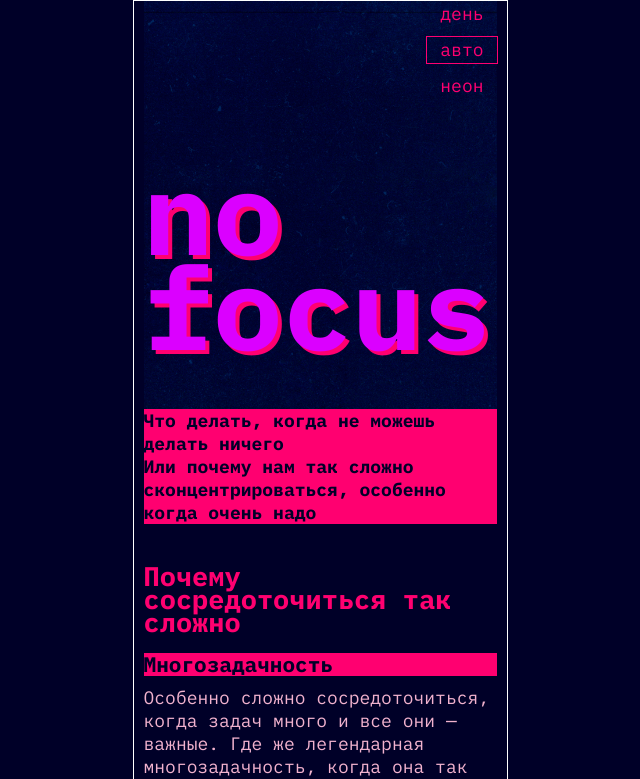
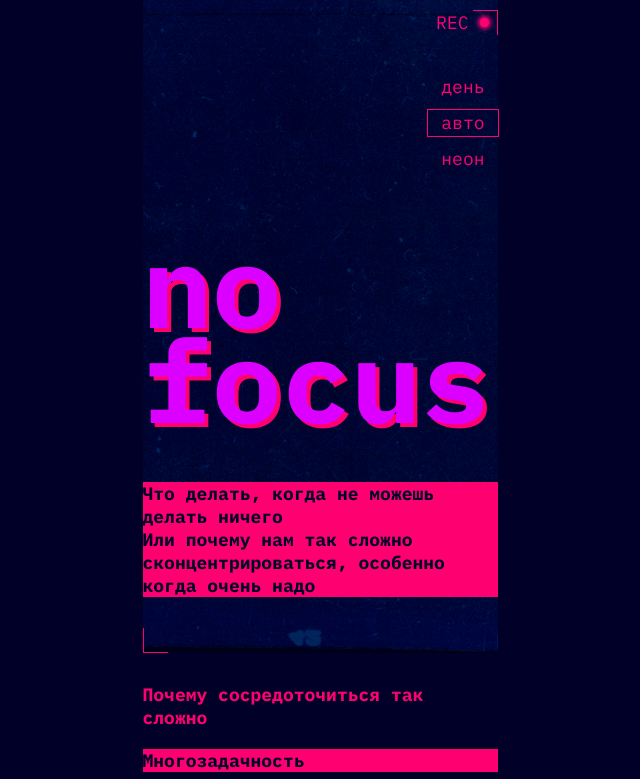
Before and after one commit to KateBolotova/slozhno-sosredotochitsya, a plain HTML site: page index.html in a window 1280 px wide. Shown: the top 779 px of the page, without its empty margins (320-960 px from the left). Drawn offline with Linux system fonts and the light colour scheme.

Commit message:
feat: added decoration in header and footer

```diff
--- a/index.html
+++ b/index.html
@@ -5,6 +5,8 @@
   <meta http-equiv="X-UA-Compatible" content="IE=edge"/>
   <meta name="viewport" content="width=device-width, initial-scale=1.0"/>
   <title>Сложно сосредоточиться</title>
+  <link rel="icon" href="./images/favicon.ico">
+  <link rel="icon" href="./images/favicon.svg" type="image/svg+xml">
   <link rel="stylesheet" href="fonts/fonts.css">
   <link rel="stylesheet" href="./styles/variables.css">
   <link rel="stylesheet" href="./styles/style.css">
@@ -15,6 +17,9 @@
 </head>
 <body class="page">
 <header class="header decorated-zone">
+  <div class="header__decor">
+    <span class="header__decoration">REC</span><span class="decoration_corner"></span>
+  </div>
   <nav class="header__theme-menu">
     <ul class="header__theme-menu-list">
       <li class="header__theme-menu-item">
@@ -48,6 +53,7 @@
     Что делать, когда не можешь делать ничего <br>
     Или почему нам так сложно сконцентрироваться, особенно когда очень надо
   </h1>
+  <div class="decor_bottom"></div>
 </header>
 <script src="./scripts/script.js"></script>
 <main>
@@ -62,7 +68,9 @@
       Особенно сложно сосредоточиться, когда задач много и все они — важные.
       Где же легендарная многозадачность, когда она так нужна вам (и всем
       нанимающим менеджерам этого мира)? А дело в том, что её просто не
-      существует. Исследователи <a class="section__paragraph_link" href="https://www.ncbi.nlm.nih.gov/pmc/articles/PMC7075496/">выяснили</a>, что мозгу тяжело концентрироваться
+      существует. Исследователи <a class="section__paragraph_link"
+                                   href="https://www.ncbi.nlm.nih.gov/pmc/articles/PMC7075496/">выяснили</a>, что мозгу
+      тяжело концентрироваться
       даже на двух делах одновременно. А когда в поле внимания попадает
       несколько важных задач, организм паникует и выделяет кортизол и
       адреналин — «гормоны стресса». Из-за этого мы работаем невнимательно:
@@ -140,7 +148,9 @@
       Прогуляйтесь
     </h4>
     <p class="section__paragraph">
-      Или даже пробегитесь. Лучше найти парк или лес: один эксперимент показал, что созерцание природы повышает
+      Или даже пробегитесь. Лучше найти парк или лес: один эксперимент <a class="section__paragraph_link"
+                                                                          href="https://www.sciencedirect.com/science/article/abs/pii/S0272494415000328">показал</a>,
+      что созерцание природы повышает
       концентрацию, в то время как после просмотра городских пейзажей она наоборот понижается. Можно совместить прогулку
       с физическими упражнениями или бегом — так в мозг поступит ещё больше кислорода и он будет лучше работать. Но и
       простая двадцатиминутная прогулка — тоже отличный вариант.
@@ -199,9 +209,11 @@
   </section>
 </main>
 <footer class="footer decorated-zone">
-  <div class="title_accent">
+  <div class="footer__decoration_corner"></div>
+  <div class="footer__title_accent">
     focus
   </div>
+  <div class="decor_bottom"></div>
 </footer>
 </body>
 </html>
--- a/styles/style.css
+++ b/styles/style.css
@@ -3,7 +3,6 @@
 .page {
   /* сохраните в разметке и стилях класс page. На его основе работает скрипт. */
   width: 375px;
-  border: 1px solid white;
   margin: auto;
   padding: 0 10px;
 }
@@ -14,8 +13,49 @@
   /*НУЖНО РАСТЯНУТЬ ПО ВСЕЙ ШИРИНЕ*/
 }
 
+.header__decor {
+  display: flex;
+  justify-content: right;
+  padding-top: 10px;
+}
+
+.header__decoration {
+  font-weight: 400;
+  line-height: 25px;
+  color: var(--accent-color);
+  margin-right: 4px;
+}
+
+.decoration_corner {
+  height: 25px;
+  width: 25px;
+  border-top: 1px solid var(--accent-color);
+  border-right: 1px solid var(--accent-color);
+}
+
+.decoration_corner::before {
+  content: '';
+  position: absolute;
+  height: 9px;
+  width: 9px;
+  border-radius: 50%;
+  background: var(--accent-color);
+  box-shadow: 0 0 4px 2px var(--accent-color);
+  margin-top: 7px;
+  margin-left: 7px;
+}
+
+.decor_bottom {
+  height: 25px;
+  width: 25px;
+  margin-top: 31px;
+  margin-bottom: 10px;
+  border-left: 1px solid var(--accent-color);
+  border-bottom: 1px solid var(--accent-color);
+}
+
 .header {
-  margin-bottom: 40px;
+  margin-bottom: 30px;
 }
 
 .header__theme-menu-list {
@@ -23,6 +63,7 @@
   flex-direction: column;
   align-items: flex-end;
   gap: 10px;
+  padding-top: 39px;
 }
 
 .header__theme-menu-button {
@@ -66,15 +107,18 @@
 .section__title {
   color: var(--accent-color);
   margin-bottom: 20px;
+  font-size: inherit;
 }
 
 .section__description {
   background: var(--accent-color);
   margin-bottom: 10px;
+  font-size: inherit;
 }
 
 .section__paragraph {
   font-weight: 400;
+  font-size: inherit;
   color: #F1B2CE;
   margin-bottom: 20px;
 }
@@ -83,11 +127,13 @@
   font-weight: 400;
   background: var(--accent-color);
   margin-bottom: 10px;
+  font-size: inherit;
 }
 
 .section__paragraph_link {
   text-shadow: 2px 1px var(--accent-color);
   /*ПОДЧЕРКИВАНИЕ ДОБАВИТЬ ТОЛЬКО ДЛЯ СЛОВА, НО НЕ ДЛЯ ТЕНИ*/
+  text-decoration: none;
 }
 
 .section__gallery {
@@ -99,3 +145,23 @@
 .section__image {
   width: 100%;
 }
+
+.footer {
+  margin-top: 40px;
+}
+
+.footer__decoration_corner {
+  float: right;
+  height: 25px;
+  width: 25px;
+  border-top: 1px solid var(--accent-color);
+  border-right: 1px solid var(--accent-color);
+}
+
+.footer__title_accent {
+  font-size: 116px;
+  line-height: 82.5%;
+  color: #DB00FF;
+  text-shadow: 2px 2px var(--accent-color);
+  padding: 250px 3px 250px 4px;
+}
```
